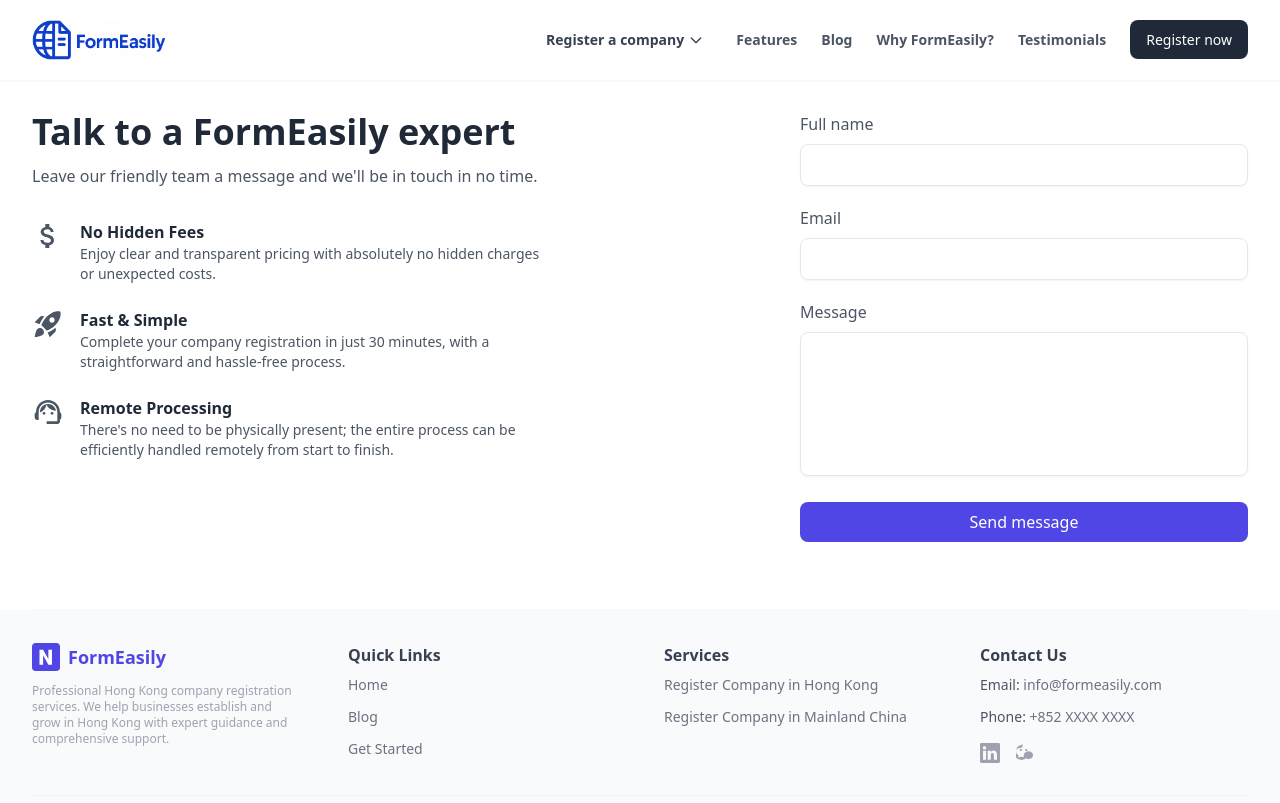
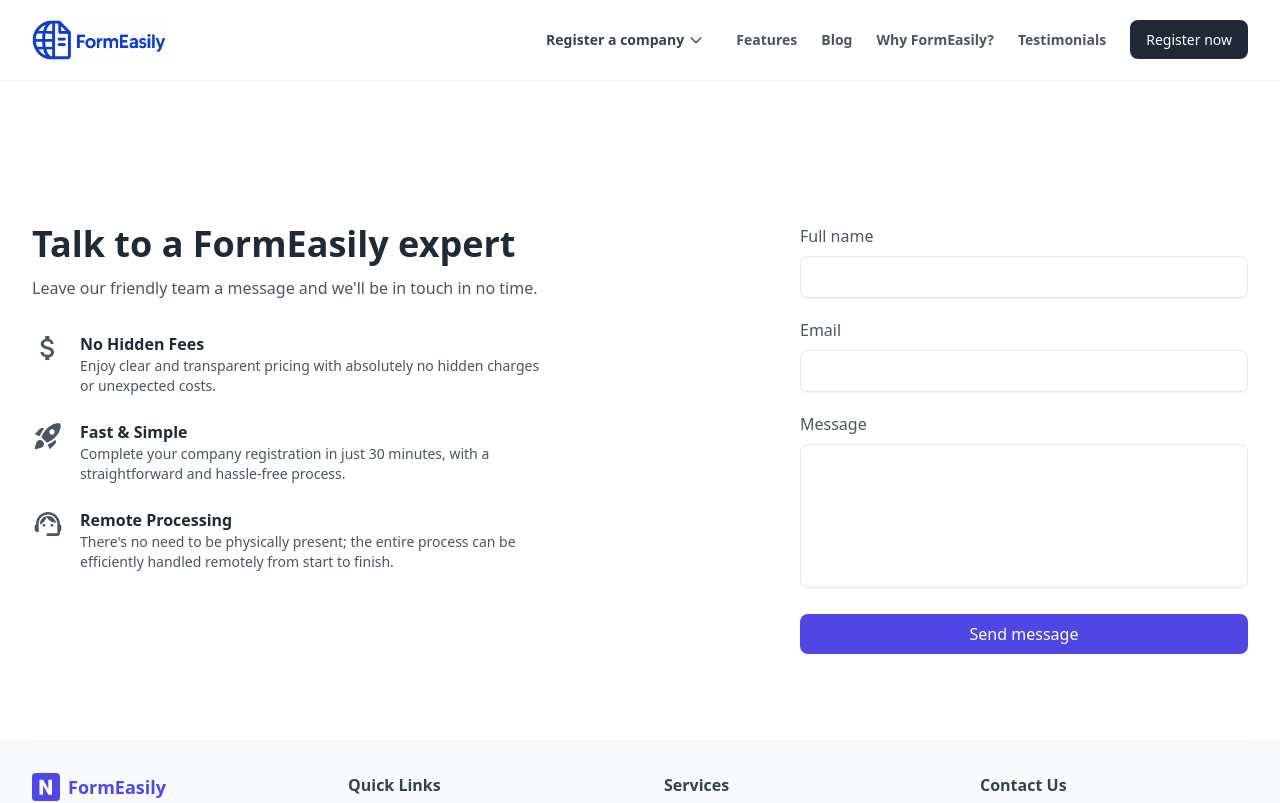
Before and after one commit to yitao3/company, a Next.js app: page /get-started in a window 1280 px wide. Shown: the top 803 px of the page. Built offline with nearby package versions, Linux system fonts and the light colour scheme.

Commit message:
调整页面布局和样式

```diff
--- a/pages/get-started.js
+++ b/pages/get-started.js
@@ -47,8 +47,8 @@ export default function GetStarted() {
       <Head>
         <title>Contact us - FormEasily</title>
       </Head>
-      <div className='pt-28 pb-12'>
-        <div className='custom-screen text-gray-600'>
+      <div className='pt-36 pb-12 min-h-[90vh]'>
+        <div className='custom-screen text-gray-600 mt-20'>
           <div className='max-w-lg mx-auto gap-12 justify-between lg:flex lg:max-w-none'>
             <div className='max-w-lg sm:text-center lg:text-left'>
               <h1 className='text-gray-800 text-3xl font-semibold sm:text-4xl'>
```
